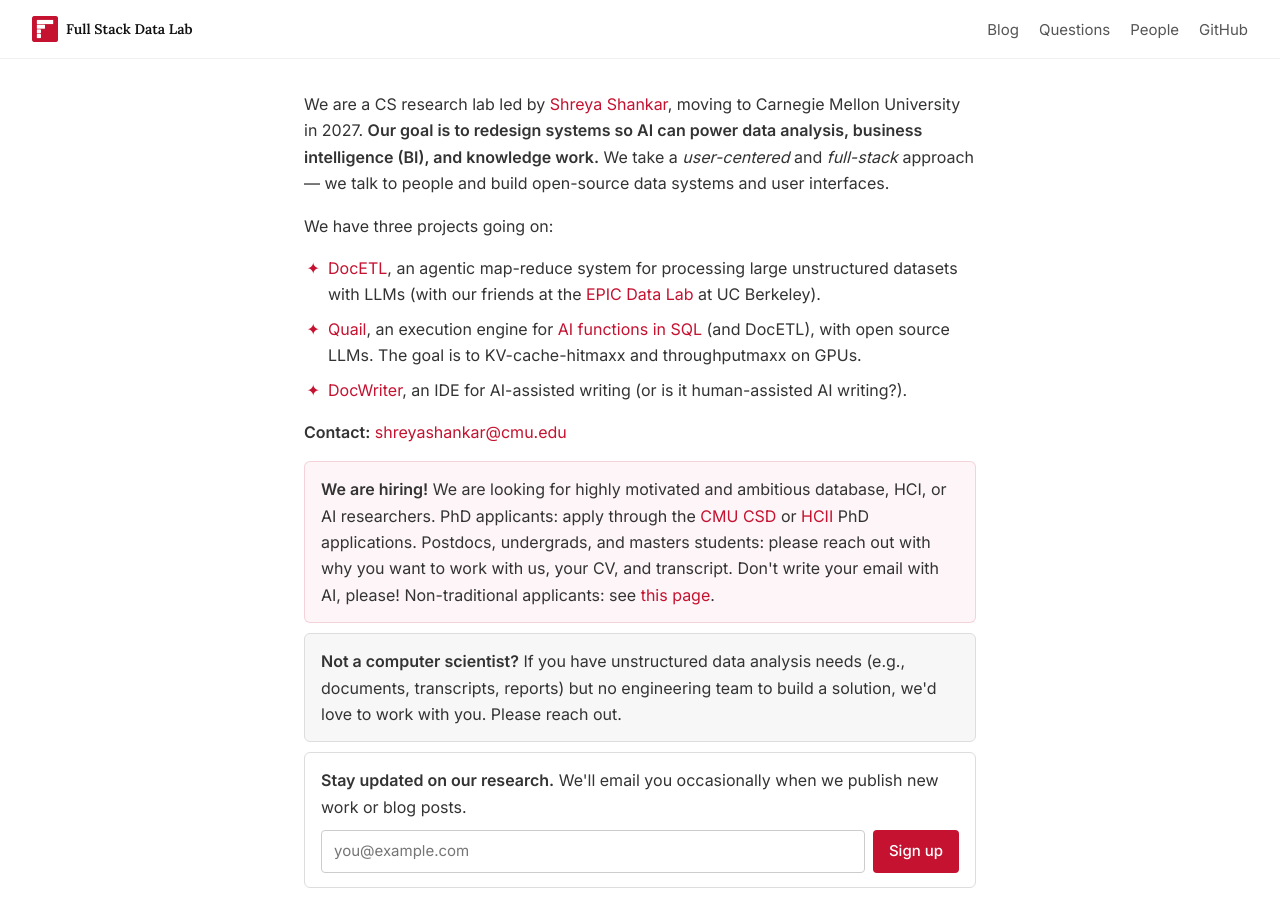
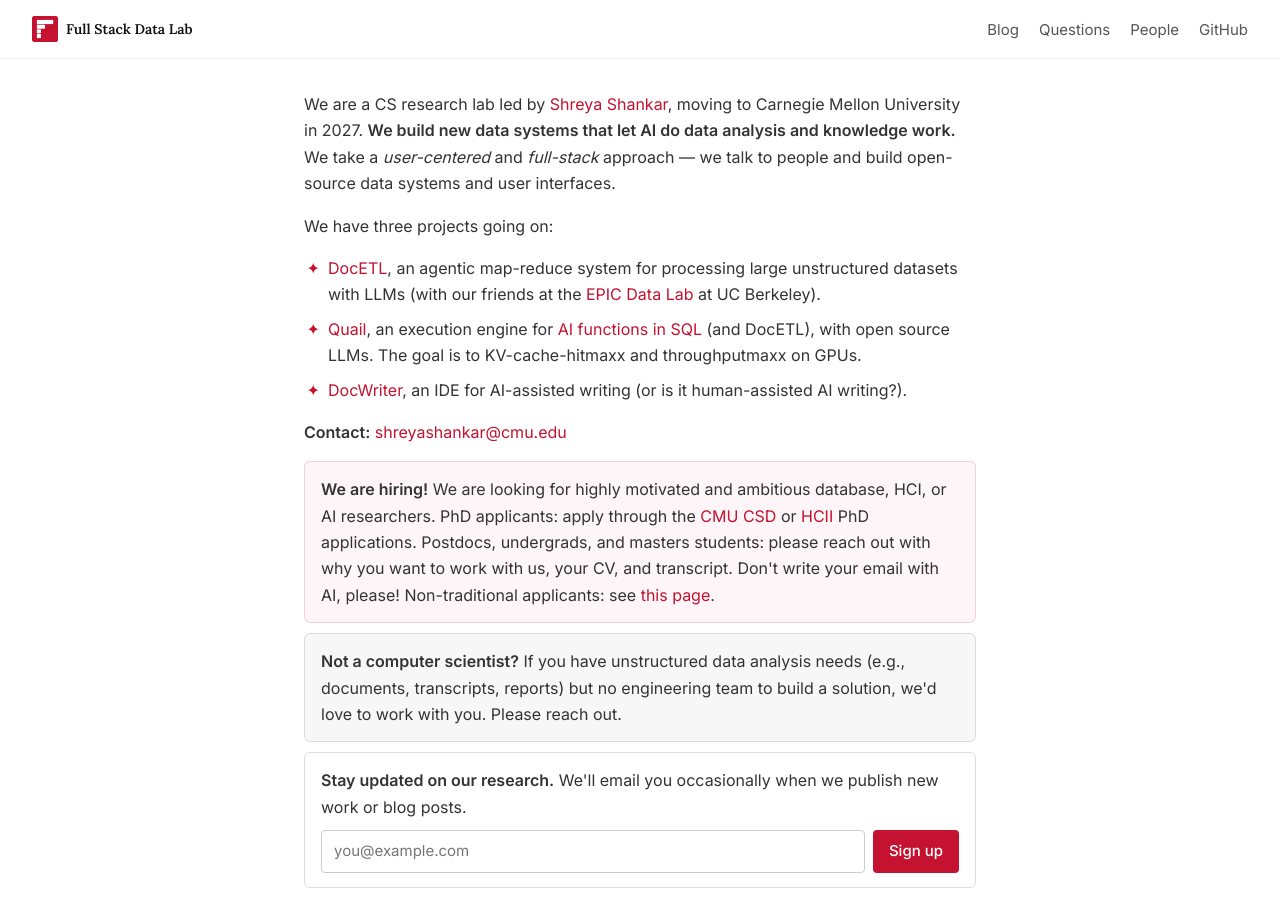
Before and after one commit to fsdatalab/fsdatalab.github.io, a Jekyll site: the page built from index.html, in a window 1280 px wide and 900 px high. Built offline with Jekyll 4.4.1, drawn with Linux system fonts in a browser that asks for light colours.

Commit message:
Simplify the lab's goal sentence on the home page
Co-Authored-By: Claude Opus 5.5 <noreply@anthropic.com>
Claude-Session: https://claude.ai/code/session_012G22YKPbuwk53S2ZUPLDzi

```diff
--- a/index.html
+++ b/index.html
@@ -4,7 +4,7 @@ title: Full Stack Data Lab
 ---
 <div class="content">
   <p class="intro">
-    We are a CS research lab led by <a href="https://sh-reya.com">Shreya Shankar</a>, moving to Carnegie Mellon University in 2027. <strong>Our goal is to redesign systems so AI can power data analysis, business intelligence (BI), and knowledge work.</strong> We take a <em>user-centered</em> and <em>full-stack</em> approach — we talk to people and build open-source data systems and user interfaces.
+    We are a CS research lab led by <a href="https://sh-reya.com">Shreya Shankar</a>, moving to Carnegie Mellon University in 2027. <strong>We build new data systems that let AI do data analysis and knowledge work.</strong> We take a <em>user-centered</em> and <em>full-stack</em> approach — we talk to people and build open-source data systems and user interfaces.
   </p>
   <p class="intro">We have three projects going on:</p>
   <ul class="intro project-list">
```
